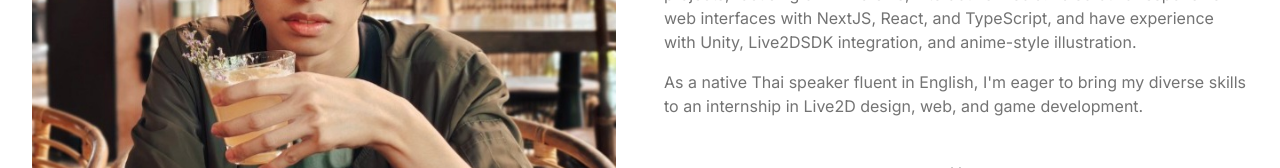
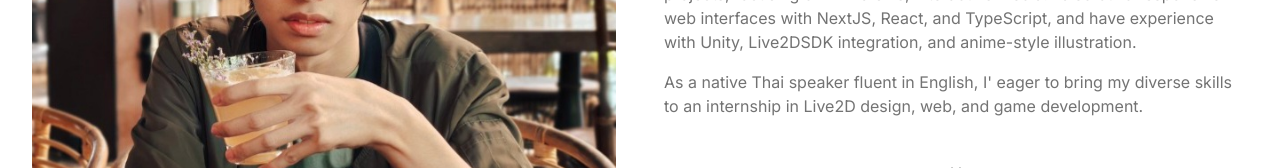
Before and after one commit to JustASunnyDayForU/Portfolio, a Next.js app: page / in a window 1280 px wide. Shown: the part 443-611 px from the top of the page. Built offline with nearby package versions, Linux system fonts and the light colour scheme; no server answers.

Commit message:
fix i'm to &apos;

```diff
--- a/app/page.tsx
+++ b/app/page.tsx
@@ -118,7 +118,7 @@ export default function Page() {
                I also build responsive web interfaces with NextJS, React, and TypeScript, and have experience with Unity, Live2DSDK integration, and anime-style illustration.
               </p>
               <p className="text-muted-foreground">
-              As a native Thai speaker fluent in English, I'm eager to bring my diverse skills to an internship in Live2D design, web, and game development.
+              As a native Thai speaker fluent in English, I&apos; eager to bring my diverse skills to an internship in Live2D design, web, and game development.
               </p>
               <motion.div
                 className="flex justify-center pt-4"
```
